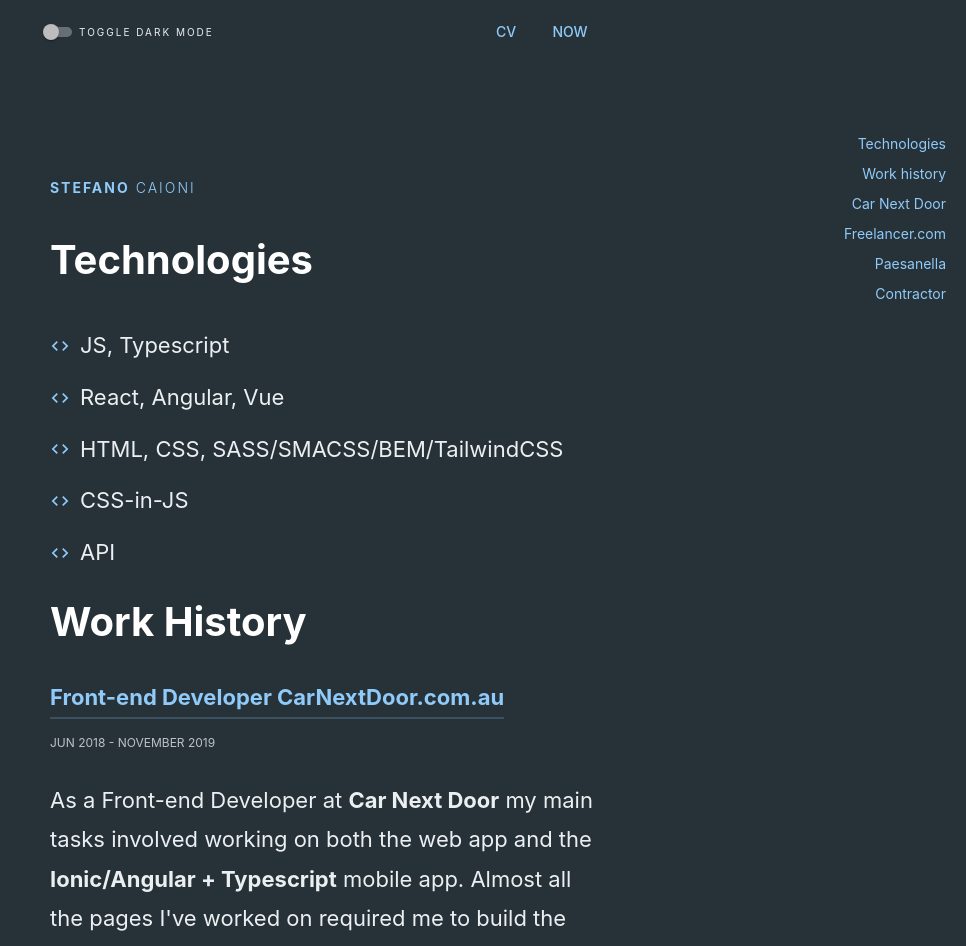
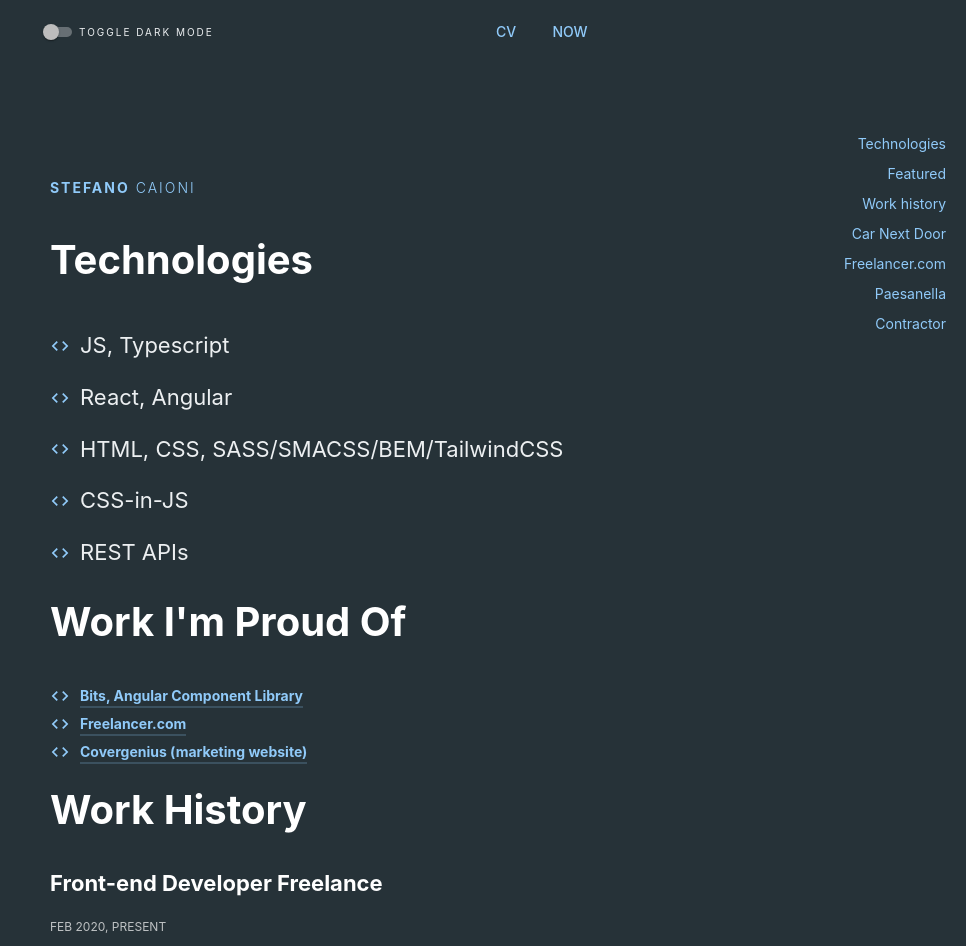
Before and after one commit to stefanocaioni/cv, a React app: page /cv in a window 1280 px wide. Shown: the top 946 px of the page, without its empty margins (314-1280 px from the left). Built offline with nearby package versions, Linux system fonts and the light colour scheme.

Commit message:
Update CV

```diff
--- a/src/jobs.js
+++ b/src/jobs.js
@@ -1,4 +1,14 @@
 export const jobs = [
+  {
+    role: 'Front-end Developer Freelance',
+    url: '',
+    id: '',
+    date: 'Feb 2020, Present',
+    descriptionMain: `I help online business and startups building pixel perfect UIs with great focus on UX and reusable components. I am used to work on new features, from the concept and design stage to production release. I have experience working on large scale products used by millions.`,
+    descriptionTwo: '',
+    descriptionThree: '',
+    achievements: []
+  },
   {
     role: 'Front-end Developer CarNextDoor.com.au',
     url: 'https://www.carnextdoor.com.au/',
@@ -41,6 +51,7 @@ export const jobs = [
       'I helped migrating the Community section of the site from legacy requireJS to SystemJS in order to adopt a modular Javascript and optimise the Critical Rendering Path of important SEO pages',
     ],
     links: [
+      'https://bits.freelancer.com/info/introduction',
       'https://www.freelancer.com/',
       'https://www.freelancer.com/contest/nasa',
       'https://www.freelancer.com/showcase',
--- a/src/pages/Cv.js
+++ b/src/pages/Cv.js
@@ -48,6 +48,10 @@ const links = [
     text: 'Technologies'
   },
   {
+    id: '#featured',
+    text: 'Featured'
+  },
+  {
     id: '#history',
     text: 'Work history'
   },
@@ -96,6 +100,43 @@ export default withStyles(styles)(({classes}) => {
             )
           })
         }
+      </List>
+
+      <Typography
+        className={classes.subHeading}
+        id='featured'
+        variant='h2'
+        component='h2'>
+        Work I'm Proud Of
+      </Typography>
+      <List className={classes.list}>
+          <ListItem
+            className={classes.listItem}>
+            <ListItemIcon className={classes.ListItemIcon}>
+              <CodeIcon fontSize='small' color='primary' />
+            </ListItemIcon>
+            <Link href={'https://bits.freelancer.com/info/introduction'} target='_blank' className={classes.textLink}>
+              <strong>Bits, Angular Component Library</strong>
+            </Link>
+          </ListItem>
+          <ListItem
+            className={classes.listItem}>
+            <ListItemIcon className={classes.ListItemIcon}>
+              <CodeIcon fontSize='small' color='primary' />
+            </ListItemIcon>
+            <Link href={'https://www.freelancer.com/'} target='_blank' className={classes.textLink}>
+              <strong>Freelancer.com</strong>
+            </Link>
+          </ListItem>
+          <ListItem
+            className={classes.listItem}>
+            <ListItemIcon className={classes.ListItemIcon}>
+              <CodeIcon fontSize='small' color='primary' />
+            </ListItemIcon>
+            <Link href={'https://www.covergenius.com/'} target='_blank' className={classes.textLink}>
+              <strong>Covergenius (marketing website)</strong>
+            </Link>
+          </ListItem>
       </List>
 
       <Typography
--- a/src/pages/Now.js
+++ b/src/pages/Now.js
@@ -91,7 +91,7 @@ export default withStyles(styles)(({classes}) => {
           variant='overline'
           color='textSecondary'
           display='block'>
-          Last Updated April 2020
+          Last Updated June 2020
         </Typography>
       </Typography>
 
@@ -105,8 +105,7 @@ export default withStyles(styles)(({classes}) => {
         </Typography>
         <Typography>
           As well as constantly improving this website I'm also working on a React Wordpress theme to use for my blogs.
-          I'm coding it using <strong>React + Graphql</strong>, using Wordpress as a headless CMS.
-          Implementing server-side rendering will greatily improve UX and SEO.
+          I'm coding it using <strong>Gatsby</strong>.
         </Typography>
       </div>
 
--- a/src/stack.js
+++ b/src/stack.js
@@ -1,7 +1,7 @@
 export const stack = [
   'JS, Typescript',
-  'React, Angular, Vue',
+  'React, Angular',
   'HTML, CSS, SASS/SMACSS/BEM/TailwindCSS',
   'CSS-in-JS',
-  'API'
+  'REST APIs'
 ]
```
